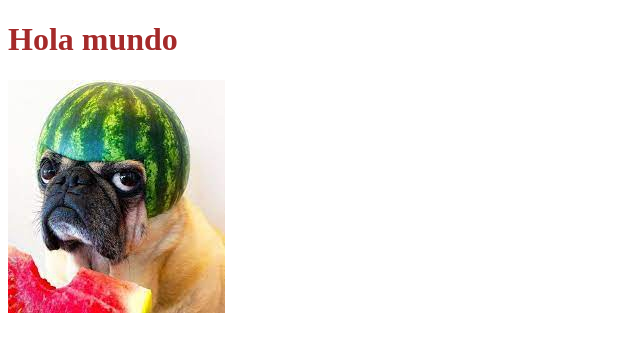
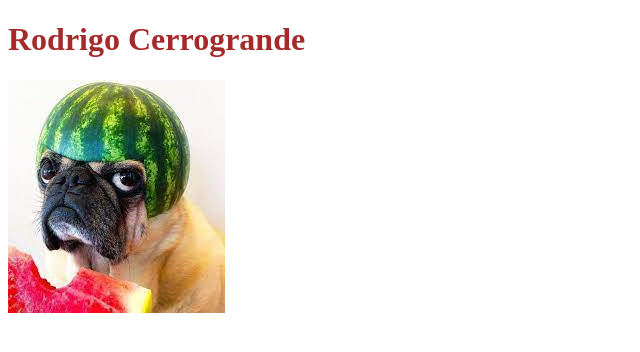
Before and after one commit to rodrigo0308/Prensentacion, a plain HTML site: page index.html in a window 1280 px wide. Shown: the whole page, without its empty margins (0-640 px from the left). Drawn offline with Linux system fonts and the light colour scheme.

Commit message:
sengundo

```diff
--- a/index.html
+++ b/index.html
@@ -7,7 +7,7 @@
     <link rel="stylesheet" href="./estilos.css">
 </head>
 <body>
-    <h1 class ="titulo"> Hola mundo </h1>
+    <h1 class ="titulo"> Rodrigo Cerrogrande </h1>
     <img src="./images.jpeg">
 </body>
 </html>
```
